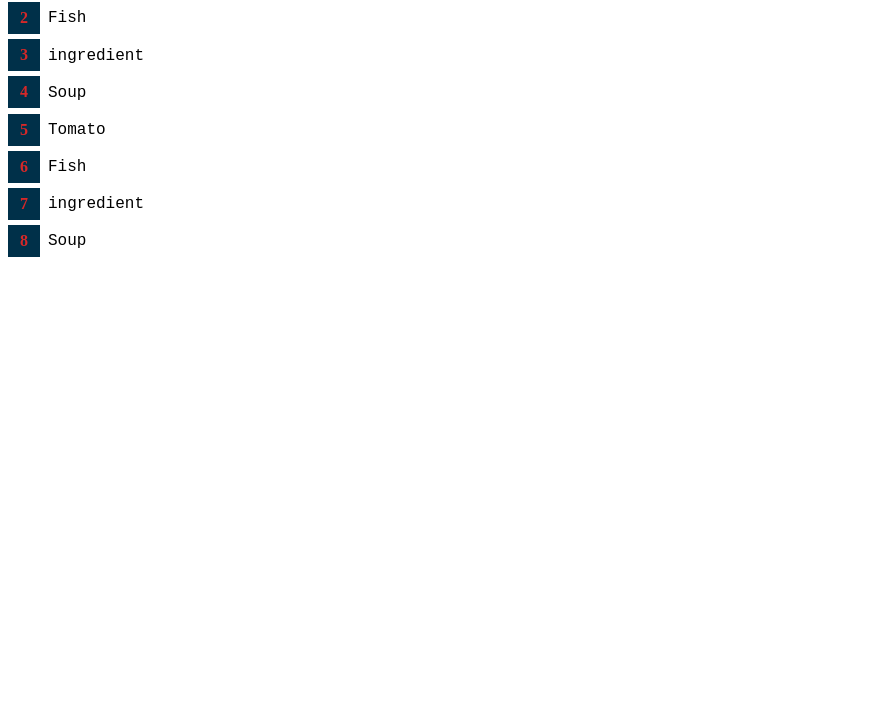
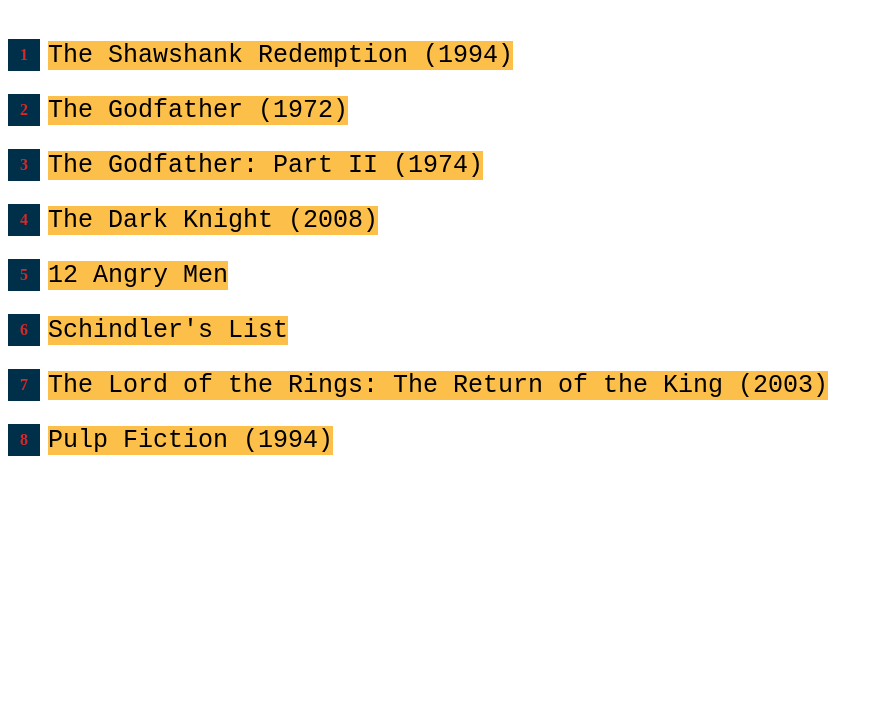
Before and after one commit to DidierManiraho/Assigment1, a plain HTML site: page index.html in a window 1280 px wide. Shown: the part 97-800 px from the top of the page, without its empty margins (0-883 px from the left). Drawn offline with Linux system fonts and the light colour scheme.

Commit message:
adding color to style sheet

```diff
--- a/index.html
+++ b/index.html
@@ -10,17 +10,17 @@
 </head>
 <body>
     <div class="container">
-    <h1>List of ingredient </h1>
+    <h1>Top 10 movies of all time </h1>
 
     <ol class="list">
-        <li class="list-item one"><span>Tomato</span></li>
-        <li class="list-item two"><span>Fish</span></li>
-        <li class="list-item three"><span>ingredient</span></li>
-        <li class="list-item four"><span>Soup</span></li>
-        <li class="list-item five"><span>Tomato</span></li>
-        <li class="list-item six"><span>Fish</span></li>
-        <li class="list-item seven"><span>ingredient</span></li>
-        <li class="list-item eight"><span>Soup</span></li>
+        <li class="list-item one"><span>The Shawshank Redemption (1994)</span></li>
+        <li class="list-item two"><span>The Godfather (1972)</span></li>
+        <li class="list-item three"><span>The Godfather: Part II (1974)</span></li>
+        <li class="list-item four"><span>The Dark Knight (2008) </span></li>
+        <li class="list-item five"><span>12 Angry Men </span></li>
+        <li class="list-item six"><span>Schindler's List</span></li>
+        <li class="list-item seven"><span>The Lord of the Rings: The Return of the King (2003)</span></li>
+        <li class="list-item eight"><span>Pulp Fiction (1994)</span></li>
     </ol>
     </div>
 </body>
--- a/style.css
+++ b/style.css
@@ -1,5 +1,7 @@
 h1{
-    font-size: 1.5em;
+    font-size: 2.5em;
+    background-color:#eae2b7;
+    display: inline-block;
 }
 
 ol{
@@ -16,6 +18,8 @@ ol li{
 ol li span{
     margin-left: 40px;
     font-family: 'Courier New', Courier, monospace;
+    font-size: 25px;
+    background-color: #fcbf49;
 }
 ol li:before{
     content: counter(item) " ";
```
